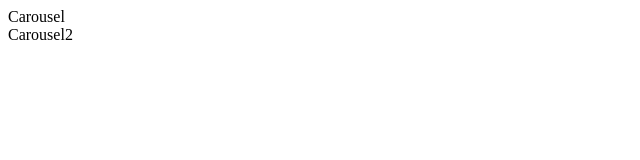
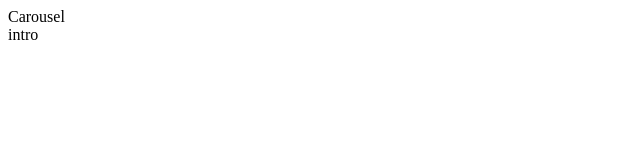
Before and after one commit to HuyTruongg/layoutBS4, a plain HTML site: page index.html in a window 1280 px wide. Shown: the full height of the page, 0-640 px from the left. Drawn offline with Linux system fonts and the light colour scheme.

Commit message:
sua_nhanh

```diff
--- a/index.html
+++ b/index.html
@@ -9,7 +9,7 @@
 <body>
     <header></header>
     <section>Carousel</section>
-    <section>Carousel2</section>
+    <section>intro</section>
 
 </body>
 </html>
```
